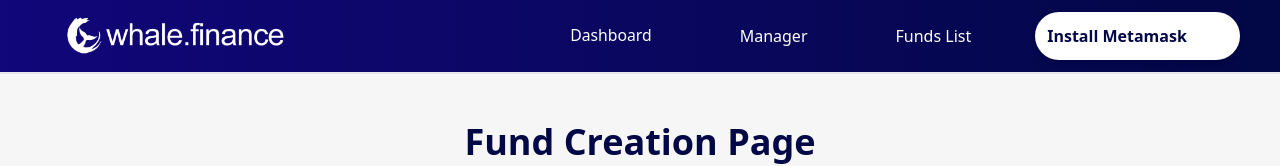
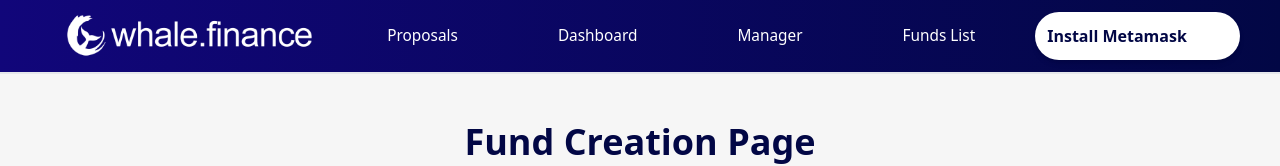
Before and after one commit to Whale-Finance-Blockchain/whale-finance, a React (Vite) app in the folder frontend/: page /create-fund in a window 1280 px wide. Shown: the top 166 px of the page. Built offline with nearby package versions, Linux system fonts and the light colour scheme; no server answers.

Commit message:
header integration done

```diff
--- a/frontend/src/App.tsx
+++ b/frontend/src/App.tsx
@@ -11,6 +11,8 @@ import FundsList from './pages/FundsList/FundsList';
 import Investor from './pages/Investor/Investor';
 import SuccessInvestment from './pages/SuccessInvestment/SuccessInvestment';
 import SuccessFund from './pages/SuccessFund/SuccessFund';
+import Proposals from './pages/Proposals/Proposals';
+import CreateProposal from './pages/CreateProposal/CreateProposal';
 
 function App() {
 
@@ -72,6 +74,8 @@ function App() {
               />}
             />
             <Route path="/successfund" element={<SuccessFund />} />
+            <Route path="/proposals" element={<Proposals />} />
+            <Route path="/create-proposal" element={<CreateProposal />} />
             <Route path="/investor" element={<Investor />} />
             <Route path="/create-fund" element={
               <CreateFund
--- a/frontend/src/components/Header/Header.tsx
+++ b/frontend/src/components/Header/Header.tsx
@@ -12,7 +12,7 @@ export default function Header({ isMetamaskInstalled, connectWallet, account, si
     return (
         <header className="sticky top-0 z-30 w-full bg-gradient-to-r from-blue-color to-secondary-color text-white border-b-2 border-gray-200">
             <div className="container mx-auto px-10 py-2 flex justify-between items-center cursor-pointer">
-                <img className="h-[5vh] p-[5px] md:h-[5vh] lg:h-[7vh]" src={Logo} alt={"whale finance"} onClick={() => history('/')}/>
+                <img className="h-[5vh] p-[2px] md:h-[5vh] lg:h-[7vh]" src={Logo} alt={"whale finance"} onClick={() => history('/')}/>
 
                 {/* responsivo */}
 
@@ -40,6 +40,12 @@ export default function Header({ isMetamaskInstalled, connectWallet, account, si
                             </div>
                             <div className="flex-1 h-0 pt-5 pb-4 overflow-y-auto">
                                 <nav className="mt-5 flex-1 px-2 space-y-1">
+                                    <div className="group flex items-center px-4 py-3 text-xl font-medium rounded-md text-white hover:text-secondary-color hover:bg-gray-100" onClick={() => history('/proposals')}>
+                                        Proposals
+                                    </div>
+                                    <div className="group flex items-center px-4 py-3 text-xl font-medium rounded-md text-white hover:text-secondary-color hover:bg-gray-100" onClick={() => history('/create-proposal')}>
+                                        Create Proposal
+                                    </div>
                                     <div className="group flex items-center px-4 py-3 text-xl font-medium rounded-md text-white hover:text-secondary-color hover:bg-gray-100" onClick={() => history('/investor')}>
                                         Dashboard
                                     </div>
@@ -66,12 +72,20 @@ export default function Header({ isMetamaskInstalled, connectWallet, account, si
                 {/* menu */}
 
                 <div className="hidden lg:block">
-                <ul className="inline-flex items-center space-x-10">
-                <li><div className="px-6 lg:px-6 py-2 text-[1.23vw] hover:bg-[rgb(14,42,98)] transition duration-1000 ease-in-out"
+                <ul className="inline-flex items-center space-x-5">
+                    <li><div className="group relative cursor-pointer py-2">
+                        <div className="px-6 lg:px-10 py-2 text-[1.2vw] hover:bg-[rgb(14,42,98)] transition duration-1000 ease-in-out"
+                            onClick={() => history('/proposals')}>Proposals</div>
+                        <div className="invisible absolute z-50 flex w-full flex-col bg-gray-100 py-1 my-1 px-4 text-gray-800 shadow-xl group-hover:visible">
+                            <div className="my-2 text-[1vw] block border-b border-gray-100 py-1 font-semibold text-gray-500 hover:text-black md:mx-2" onClick={() => history('/proposals')}>My Proposals</div>
+                            <div className="my-2 text-[1vw] block border-b border-gray-100 py-1 font-semibold text-gray-500 hover:text-black md:mx-2" onClick={() => history('/create-proposal')}>Create Proposal</div>
+                        </div>
+                    </div></li>
+                    <li><div className="px-6 lg:px-10 py-2 text-[1.2vw] hover:bg-[rgb(14,42,98)] transition duration-1000 ease-in-out"
                         onClick={() => history('/investor')}>Dashboard</div></li>
-                    <li><div className="px-6 lg:px-6 py-2 text-[1.25vw] hover:bg-[rgb(14,42,98)] transition duration-1000 ease-in-out"
+                    <li><div className="px-6 lg:px-10 py-2 text-[1.2vw] hover:bg-[rgb(14,42,98)] transition duration-1000 ease-in-out"
                     onClick={() => history("/manager")}>Manager</div></li>
-                    <li><div className="px-6 lg:px-6 py-2 text-[1.25vw] hover:bg-[rgb(14,42,98)] transition duration-1000 ease-in-out"
+                    <li><div className="px-6 lg:px-10 py-2 text-[1.2vw] hover:bg-[rgb(14,42,98)] transition duration-1000 ease-in-out"
                     onClick={()  => history("/fundslist")} >Funds List</div></li>
                     <ConnectWalletBtn
                         isMetamaskInstalled={isMetamaskInstalled}
--- /dev/null
+++ b/frontend/src/pages/CreateProposal/CreateProposal.tsx
@@ -0,0 +1,47 @@
+import { Player } from '@lottiefiles/react-lottie-player';
+import Animation from '../../assets/congrats_animation.json';
+import Footer from '../../components/Footer/Footer';
+import { useNavigate } from 'react-router-dom';
+
+export default function CreateProposal() {
+
+    const history = useNavigate();
+
+    return (
+        <>
+            <div className='w-[100vw] h-screen text-gray-700 bg-[#f6f6f6] overflow-y-auto'>
+                <section className="mb-6">
+                    <div className="container mx-auto px-0 text-center py-8 md:px-6 lg:px-6">
+                        <div className='flex flex-col justify-center items-center my-10 mx-6 mb-12 shadow-lg bg-white text-secondary-color rounded-[20px]'>
+                            <h2 className="flex justify-center items-center h-[12vh] mx-6 text-4xl font-bold text-center text-secondary-color">
+                            Congratulations
+                            </h2>
+                            <div className='w-[50%] h-auto md:w-[20%] lg:w-[12%]'>
+                                <Player
+                                    src={Animation}
+                                    className="player"
+                                    loop
+                                    autoplay
+                                />
+                            </div>
+                            <h2 className="flex justify-center items-center h-[12vh] mx-6 text-4xl text-center text-secondary-color">
+                                CREATE PROPOSALS
+                            </h2>
+                            <button
+                            className="my-6 w-[90%] md:w-[55%] lg:w-[35%] bg-gradient-to-r from-blue-color to-secondary-color text-white font-bold rounded-full border-2 border-transparent py-2 px-20 shadow-lg uppercase tracking-wider hover:from-white hover:to-white hover:text-secondary-color hover:border-secondary-color transition duration-1000 ease-in-out" onClick={() => history('/investor')}
+                            >
+                            Go to my dashboard
+                            </button>
+                            <button
+                            className="mb-6 w-[90%] md:w-[55%] lg:w-[35%] bg-gradient-to-r from-blue-color to-secondary-color text-white font-bold rounded-full border-2 border-transparent py-2 px-20 shadow-lg uppercase tracking-wider hover:from-white hover:to-white hover:text-secondary-color hover:border-secondary-color transition duration-1000 ease-in-out" onClick={() => history('/fundslist')}
+                            >
+                            Invest in more funds
+                            </button>
+                        </div>
+                    </div>
+                </section>
+                <Footer />
+            </div>
+        </>
+    )
+}
--- /dev/null
+++ b/frontend/src/pages/Proposals/Proposals.tsx
@@ -0,0 +1,47 @@
+import { Player } from '@lottiefiles/react-lottie-player';
+import Animation from '../../assets/congrats_animation.json';
+import Footer from '../../components/Footer/Footer';
+import { useNavigate } from 'react-router-dom';
+
+export default function Proposals() {
+
+    const history = useNavigate();
+
+    return (
+        <>
+            <div className='w-[100vw] h-screen text-gray-700 bg-[#f6f6f6] overflow-y-auto'>
+                <section className="mb-6">
+                    <div className="container mx-auto px-0 text-center py-8 md:px-6 lg:px-6">
+                        <div className='flex flex-col justify-center items-center my-10 mx-6 mb-12 shadow-lg bg-white text-secondary-color rounded-[20px]'>
+                            <h2 className="flex justify-center items-center h-[12vh] mx-6 text-4xl font-bold text-center text-secondary-color">
+                            Congratulations
+                            </h2>
+                            <div className='w-[50%] h-auto md:w-[20%] lg:w-[12%]'>
+                                <Player
+                                    src={Animation}
+                                    className="player"
+                                    loop
+                                    autoplay
+                                />
+                            </div>
+                            <h2 className="flex justify-center items-center h-[12vh] mx-6 text-4xl text-center text-secondary-color">
+                                PROPOSALS
+                            </h2>
+                            <button
+                            className="my-6 w-[90%] md:w-[55%] lg:w-[35%] bg-gradient-to-r from-blue-color to-secondary-color text-white font-bold rounded-full border-2 border-transparent py-2 px-20 shadow-lg uppercase tracking-wider hover:from-white hover:to-white hover:text-secondary-color hover:border-secondary-color transition duration-1000 ease-in-out" onClick={() => history('/investor')}
+                            >
+                            Go to my dashboard
+                            </button>
+                            <button
+                            className="mb-6 w-[90%] md:w-[55%] lg:w-[35%] bg-gradient-to-r from-blue-color to-secondary-color text-white font-bold rounded-full border-2 border-transparent py-2 px-20 shadow-lg uppercase tracking-wider hover:from-white hover:to-white hover:text-secondary-color hover:border-secondary-color transition duration-1000 ease-in-out" onClick={() => history('/fundslist')}
+                            >
+                            Invest in more funds
+                            </button>
+                        </div>
+                    </div>
+                </section>
+                <Footer />
+            </div>
+        </>
+    )
+}
```
Also changed, not shown: frontend/src/assets/whale_app_logo_eth.png (added).
